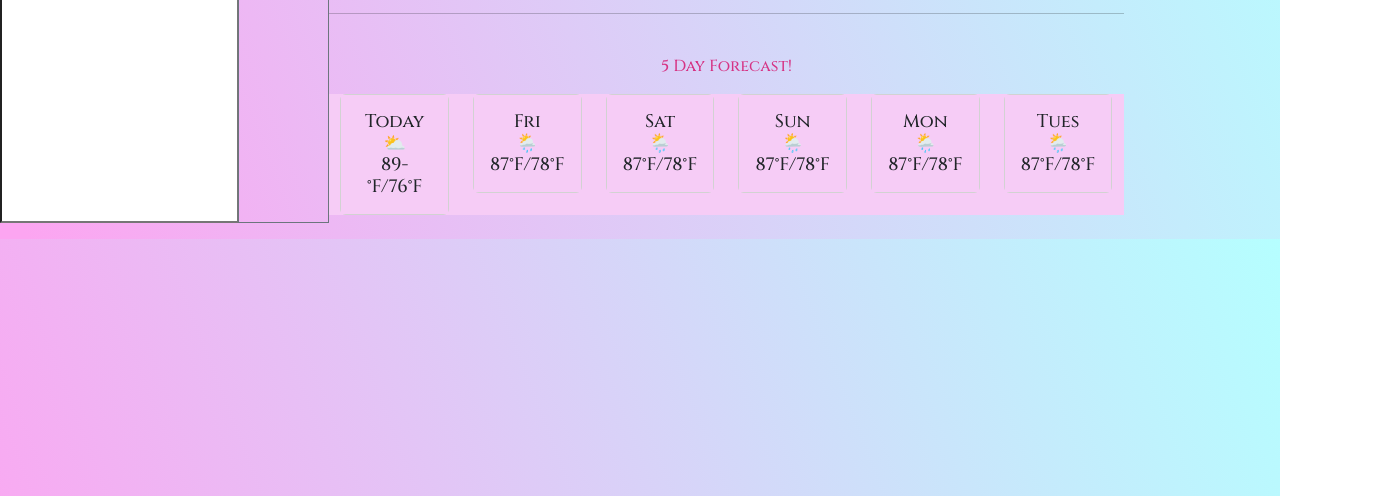
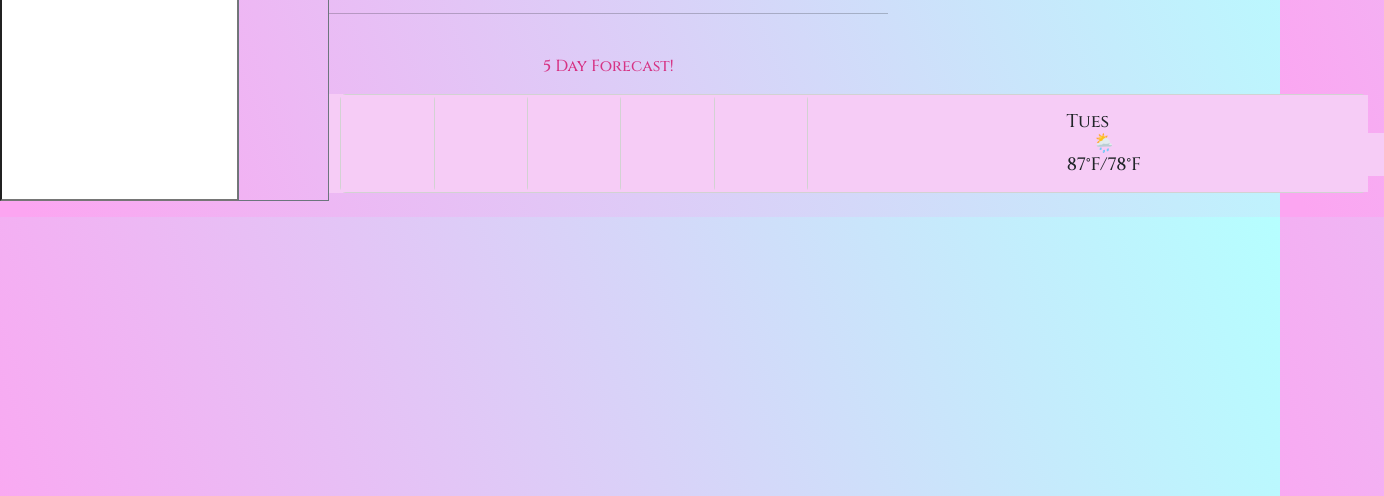
Before and after one commit to DevelopMeLaya/First-Project, a plain HTML site: page index.html in a window 1280 px wide. Shown: the part 304-800 px from the top of the page, 1384 px wide, since content can reach past the window. Drawn offline with nearby package versions, Linux system fonts and the light colour scheme.

Commit message:
Added to h6
Added width and margin to h6

```diff
--- a/styles.css
+++ b/styles.css
@@ -54,4 +54,6 @@ h6 div {
     text-align: center;
     font-size: 18px;
     background: #f6ccf6;
+    width: 560px;
+    margin: auto;
 }
```
